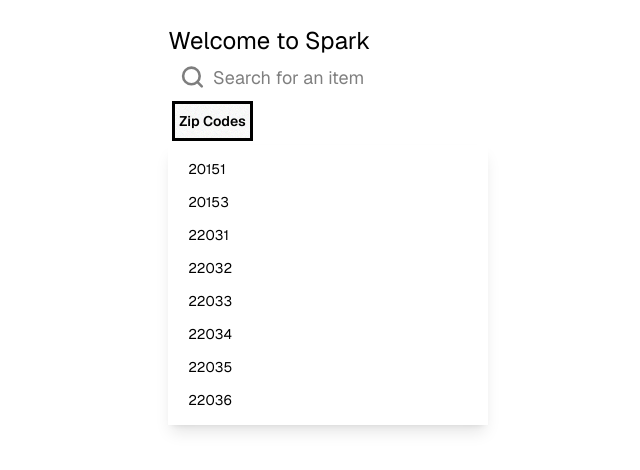
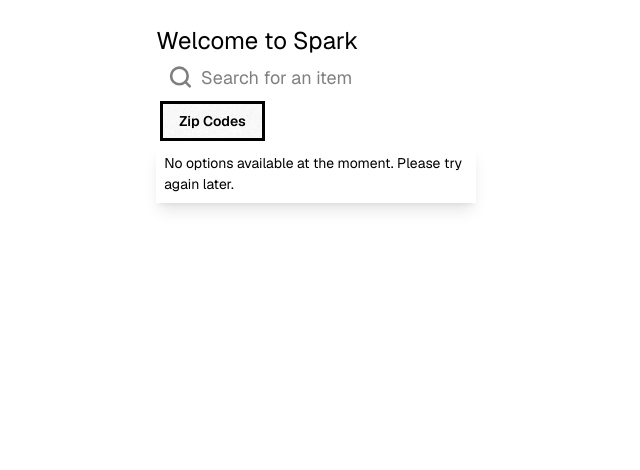
Before and after one commit to MustafaIK44/Spark, a Next.js app in the folder spark/: page / in a window 1280 px wide. Both pictures are taken after a click on the label "Zip Codes". Shown: the top 470 px of the page, without its empty margins (275-915 px from the left). Built offline with nearby package versions, Linux system fonts and the light colour scheme.

Commit message:
Added Jest tests for DropDown

```diff
--- a/spark/src/components/DropDown.jsx
+++ b/spark/src/components/DropDown.jsx
@@ -1,20 +1,44 @@
 /**
- * DropDown functionality.
+ * Helper function. Is called by DropDown to fill in the drop down choices in the menu.
+ * @return the choices in the drop down menu
+ */
+function DropDownChoices ({ choices }) {
+    return (
+        <>
+            {choices.map((choice, index) => (
+                <li key={index}><a>{choice}</a></li>
+            ))}
+        </>
+    );
+}
+
+/**
+ * DropDown functionality. Generates a drop down menu that users can choose from. Calls the helper function DropDownChoices.
  * Zipcodes grabbed from this website: https://www.ciclt.net/sn/clt/capitolimpact/gw_ziplist.aspx?FIPS=51059
+ *      zipCodes = ["20151", "20153", "22031", "22032", "22033", "22034", "22035", "22036"];
+ *
+ * Originally generated with AI using the prompt: "How can I create a dropdown menu using DaisyUI?".
+ * Has been modified heavily to use a helper function (DropDownChoices) and to account for scalability and maintainability.
+ *
+ * @return a drop down menu
  */
-export default function DropDown() {
+export default function DropDown({ choices }) {
+    if (!choices || choices.length === 0) {
+        return (
+            <div className="dropdown">
+                <label tabIndex="0" className="btn m-1">Zip Codes</label>
+                <ul tabIndex="0" className="dropdown-content z-[1] menu p-2 shadow-lg bg-base-100 rounded-box w-80">
+                    <li>No options available at the moment. Please try again later.</li>
+                </ul>
+            </div>
+        );
+    }
+
     return (
         <div className="dropdown">
-            <label tabIndex="0" className="btn m-1 p-1"> Zip Codes </label>
-            <ul tabIndex="0" className="dropdown-content z-[1] menu p-2 shadow-lg bg-base-300 rounded-box w-80">
-                <li><a>20151</a></li>
-                <li><a>20153</a></li>
-                <li><a>22031</a></li>
-                <li><a>22032</a></li>
-                <li><a>22033</a></li>
-                <li><a>22034</a></li>
-                <li><a>22035</a></li>
-                <li><a>22036</a></li>
+            <label tabIndex="0" className="btn m-1">Zip Codes</label>
+            <ul tabIndex="0" className="dropdown-content z-[1] menu p-2 shadow-lg bg-base-100 rounded-box w-80">
+                <ZipCodeItems zipCodes={zipCodes} />
             </ul>
         </div>
     );
```
Also changed, not shown: spark/package.json (+8 -4 lines), 2 other files (tests, documents, lock files or other folders).
